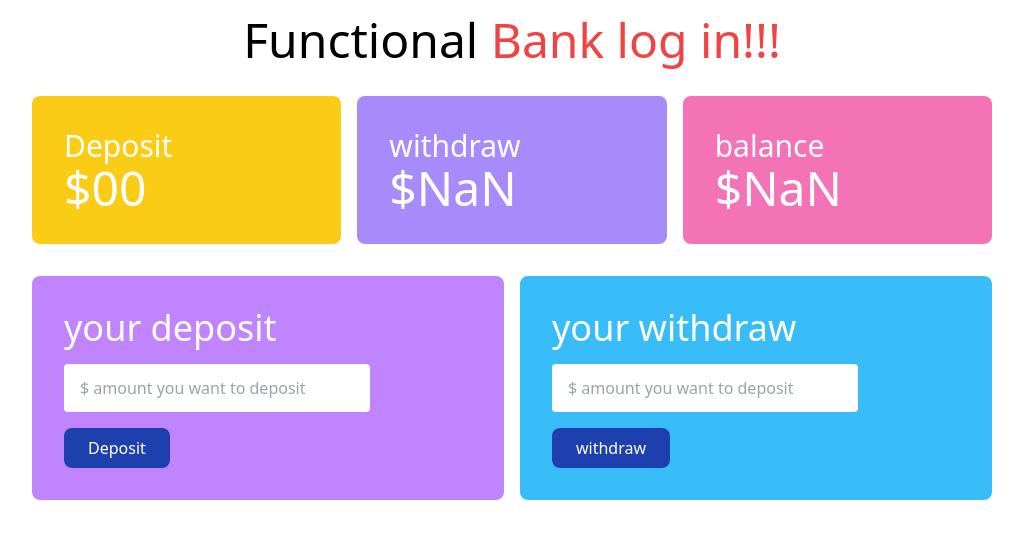
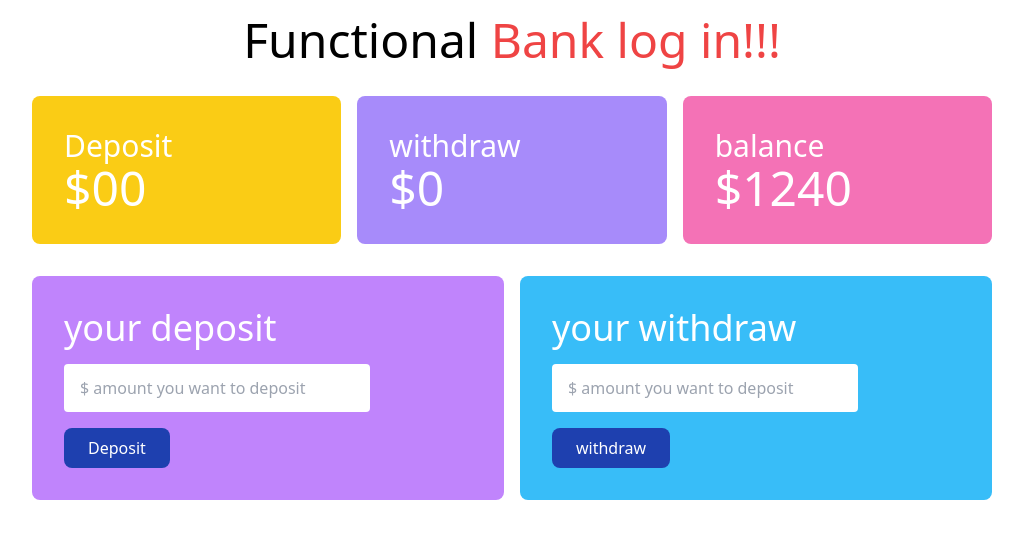
Before and after one commit to Jerinislam05/bank-calculation-using-function, a plain HTML site: page index.html in a window 1280 px wide. Both pictures are taken after a click on the button "withdraw". Shown: the whole page, without its empty margins (128-1151 px from the left). Drawn offline with nearby package versions, Linux system fonts and the light colour scheme.

Commit message:
withdraw with function

```diff
--- a/index.html
+++ b/index.html
@@ -74,7 +74,8 @@
     </main>
     <script src="js/utilities.js"></script>
     <script src="js/deposit2.js"></script>
-    <script src="js/withdraw.js"></script>
-    <script src="js/deposit.js"></script>
+    <script src="js/withdraw2.js"></script>
+    <!-- <script src="js/withdraw.js"></script> -->
+    <!-- <script src="js/deposit.js"></script> -->
   </body>
 </html>
--- /dev/null
+++ b/js/withdraw2.js
@@ -0,0 +1,17 @@
+// add withdraw button event handler
+// get the withdraw amount by using getInputFieldValueById function
+// get previous withdraw amount by using getTextElementValueById function
+// calculate new withdraw total and set the value
+// set new withdraw total by using setTextElementValueById function
+// get previous balance total by using getTextElementValueById function
+
+
+document.getElementById('btn-withdraw').addEventListener('click', function(){
+    const newWithdrawAmount = getInputFieldById('withdraw-field');
+    const previousWithdrawTotal = getTextElementValueById('withdraw-total');
+    const newWithdrawTotal = previousWithdrawTotal + newWithdrawAmount;
+    setTextElementValueById('withdraw-total', newWithdrawTotal);
+    const previousBalanceTotal = getTextElementValueById('balance-total');
+    const newBalanceTotal = previousBalanceTotal - newWithdrawAmount;
+    setTextElementValueById('balance-total', newBalanceTotal);
+})
```
